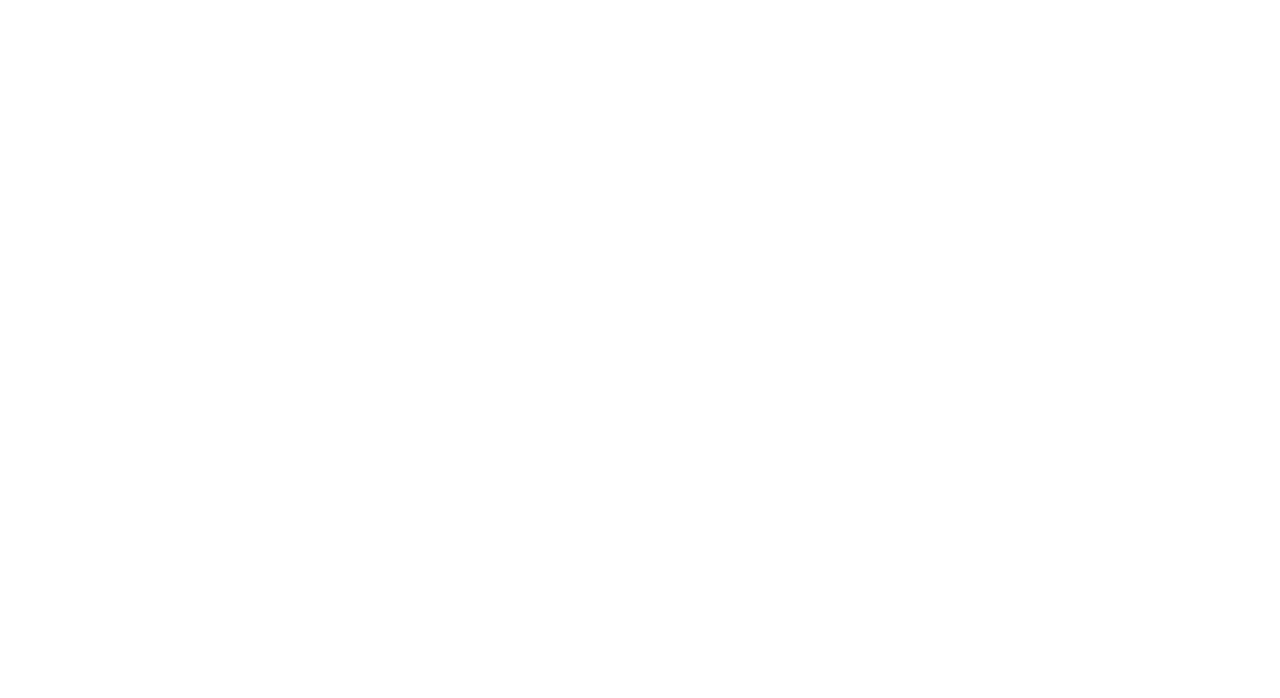
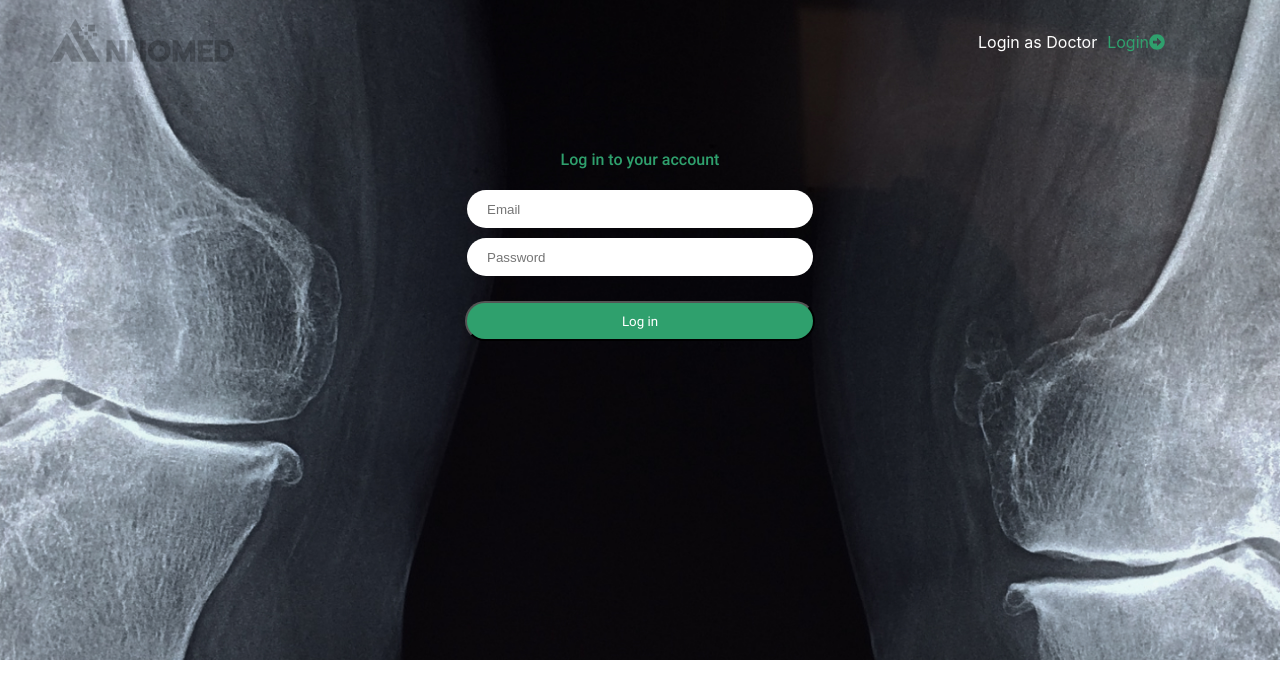
Before and after one commit to kornmp/annomed-front, a React (Create React App) app: page /LoginClient in a window 1280 px wide. Shown: the top 698 px of the page. Built offline with nearby package versions, Linux system fonts and the light colour scheme.

Commit message:
add login

```diff
--- a/src/App.js
+++ b/src/App.js
@@ -4,7 +4,7 @@
 
 import Home from './pages/Home';
 import RegistrationClient from './pages/RegistrationClient';
-// import LoginClient from './pages/LoginClient';
+import LoginClient from './pages/LoginClient';
 
 const App = () => {
 
@@ -13,7 +13,7 @@
         <Switch>
           <Route exact path="/" component={Home} />
           <Route path="/RegistrationClient" component={RegistrationClient} />
-          {/* <Route path="/LoginClient" component={LoginClient} /> */}
+          <Route path="/LoginClient" component={LoginClient} />
         </Switch>
       </Router>
   );
--- a/src/components/LoginClient/Styles.css
+++ b/src/components/LoginClient/Styles.css
@@ -1,4 +1,4 @@
-/* @font-face {
+@font-face {
     font-family: roboto-regular;
     src: url(../../asset/font/Roboto-Regular.woff);
 }
@@ -54,4 +54,4 @@
     color: #2FA06D;
     background: #ffffff;
     text-decoration: none;
-} */
+}
--- a/src/components/LoginClient/index.js
+++ b/src/components/LoginClient/index.js
@@ -1,45 +1,45 @@
-// import React, { useState } from 'react'
-// // import { useDispatch } from 'react-redux';
-// import './Styles.css';
-// // import { signin } from '../../actions/client';
-// import { useHistory } from "react-router-dom";
+import React, { useState } from 'react'
+import { useDispatch } from 'react-redux';
+import './Styles.css';
+import { signin } from '../../actions/client';
+import { useHistory } from "react-router-dom";
 
-// function LoginClient() {
-//     const [login, setLogin] = useState({ email: '', password: '' });
+function LoginClient() {
+    const [login, setLogin] = useState({ email: '', password: '' });
 
-//     // const dispatch = useDispatch();
-//     const history = useHistory();
+    const dispatch = useDispatch();
+    const history = useHistory();
 
-//     const handleChange = e => {
-//         const { name, value } = e.target;
-//         setLogin(prevState => ({
-//             ...prevState,
-//             [name]: value
-//         }))
-//       };
+    const handleChange = e => {
+        const { name, value } = e.target;
+        setLogin(prevState => ({
+            ...prevState,
+            [name]: value
+        }))
+      };
 
-//     const handleSubmit = async (e) => {
-//       e.preventDefault();
+    const handleSubmit = async (e) => {
+      e.preventDefault();
 
-//         // dispatch(signin(login));
-//         history.push('/ClientPlatform')
+        dispatch(signin(login));
+        history.push('/ClientPlatform')
 
-//     };
+    };
 
-//     return (
-//         <div className="login-background">
-//             <div className="login-container">
-//                 <div className="login-header">
-//                     <p>Log in to your account</p>
-//                 </div>
-//                 <form className="signin-form" onSubmit={handleSubmit}>
-//                     <input type="text "name="email" className="signin-input" placeholder="Email" onChange={handleChange} />
-//                     <input type="text" name="password" className="signin-input" placeholder="Password" onChange={handleChange} />
-//                     <input className="signup-btn" type="submit" value="Log in" />
-//                 </form>
-//             </div>
-//         </div>
-//     )
-// }
+    return (
+        <div className="login-background">
+            <div className="login-container">
+                <div className="login-header">
+                    <p>Log in to your account</p>
+                </div>
+                <form className="signin-form" onSubmit={handleSubmit}>
+                    <input type="text "name="email" className="signin-input" placeholder="Email" onChange={handleChange} />
+                    <input type="text" name="password" className="signin-input" placeholder="Password" onChange={handleChange} />
+                    <input className="signup-btn" type="submit" value="Log in" />
+                </form>
+            </div>
+        </div>
+    )
+}
 
-// export default LoginClient;
+export default LoginClient;
--- a/src/components/RegistrationClient/index.js
+++ b/src/components/RegistrationClient/index.js
@@ -12,11 +12,11 @@
 
 const Registration = () => {
     const [clientData, setClientData] = useState({
-      fullName: '',
-      company: '',
-      phoneNumber: '',
+      name: '',
       email: '',
       password: '',
+      phoneNumber: '',
+      company: '',
     })
 
     const history = useHistory();
@@ -62,7 +62,7 @@
                           <i className="icon">
                               <img alt="" src={iconName}/>
                           </i>
-                          <input type="text" name="fullName" className="form-input" placeholder="Full Name" onChange={handleChange} />
+                          <input type="text" name="name" className="form-input" placeholder="Full Name" onChange={handleChange} />
                       </div>
                       <div className="form-control">
                           <i className="icon">
--- a/src/pages/LoginClient/Styles.css
+++ b/src/pages/LoginClient/Styles.css
@@ -1,4 +1,4 @@
-/* @font-face {
+@font-face {
     font-family: roboto-regular;
     src: url(../../asset/font/Roboto-Regular.woff);
 }
@@ -61,4 +61,4 @@
 .signin-link p {
     color: #ffffff;
     margin-right: 10px;
-} */
+}
--- a/src/pages/LoginClient/index.js
+++ b/src/pages/LoginClient/index.js
@@ -1,35 +1,35 @@
-// import React from 'react'
-// import Annomedlogo from '../../asset/image/logo-annomed.png';
-// import { FaArrowAltCircleRight } from "react-icons/fa";
-// import './Styles.css';
-// import Login from '../../components/LoginClient';
+import React from 'react'
+import Annomedlogo from '../../asset/image/logo-annomed.png';
+import { FaArrowAltCircleRight } from "react-icons/fa";
+import './Styles.css';
+import Login from '../../components/LoginClient';
 
-// function LoginClient() {
-//     return (
-//         <div className="login-bg">
-//             <div className="navbar-con">
-//                 <div className="header-con">
-//                     <div className="logo-con">
-//                         <a href="/">
-//                             <img
-//                             alt=""
-//                             src={Annomedlogo}
-//                             className="d-inline-block align-top"/>
-//                         </a>
-//                     </div>
-//                     <ul className="navbar-menu">
-//                         <div className="signin-link" >
-//                             <p>Login as Doctor</p>
-//                             <a href="/LoginWorker">Login</a>
-//                             <FaArrowAltCircleRight />
-//                         </div>
-//                     </ul>
-//                 </div>
-//             </div>
-//             <Login />
-//         </div>
-//     )
-// }
+function LoginClient() {
+    return (
+        <div className="login-bg">
+            <div className="navbar-con">
+                <div className="header-con">
+                    <div className="logo-con">
+                        <a href="/">
+                            <img
+                            alt=""
+                            src={Annomedlogo}
+                            className="d-inline-block align-top"/>
+                        </a>
+                    </div>
+                    <ul className="navbar-menu">
+                        <div className="signin-link" >
+                            <p>Login as Doctor</p>
+                            <a href="/LoginWorker">Login</a>
+                            <FaArrowAltCircleRight />
+                        </div>
+                    </ul>
+                </div>
+            </div>
+            <Login />
+        </div>
+    )
+}
 
 
 export default LoginClient;
```
